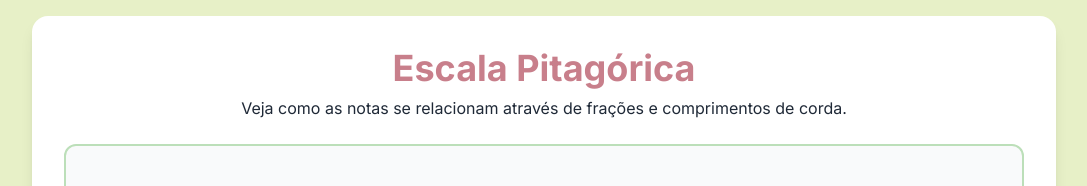
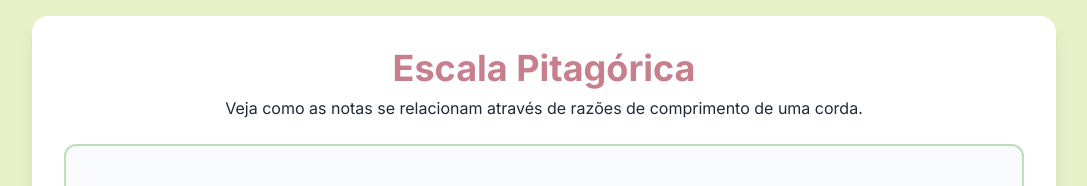
Before and after one commit to GlauberLASantiago/EscalaPitagorica, a plain HTML site: page index.html in a window 1280 px wide. Shown: the top 186 px of the page, without its empty margins (96-1183 px from the left). Drawn offline with nearby package versions, Linux system fonts and the light colour scheme.

Commit message:
Atualizar o index.html

```diff
--- a/index.html
+++ b/index.html
@@ -79,7 +79,7 @@
     <div class="w-full max-w-5xl bg-white rounded-2xl shadow-lg p-6 md:p-8">
         <header class="text-center mb-6">
             <h1 class="text-3xl md:text-4xl font-bold" style="color: #C87F8B;">Escala Pitagórica</h1>
-            <p class="text-gray-800 mt-2">Veja como as notas se relacionam através de frações e comprimentos de corda.</p>
+            <p class="text-gray-800 mt-2">Veja como as notas se relacionam através de razões de comprimento de uma corda.</p>
         </header>
 
         <main>
```
